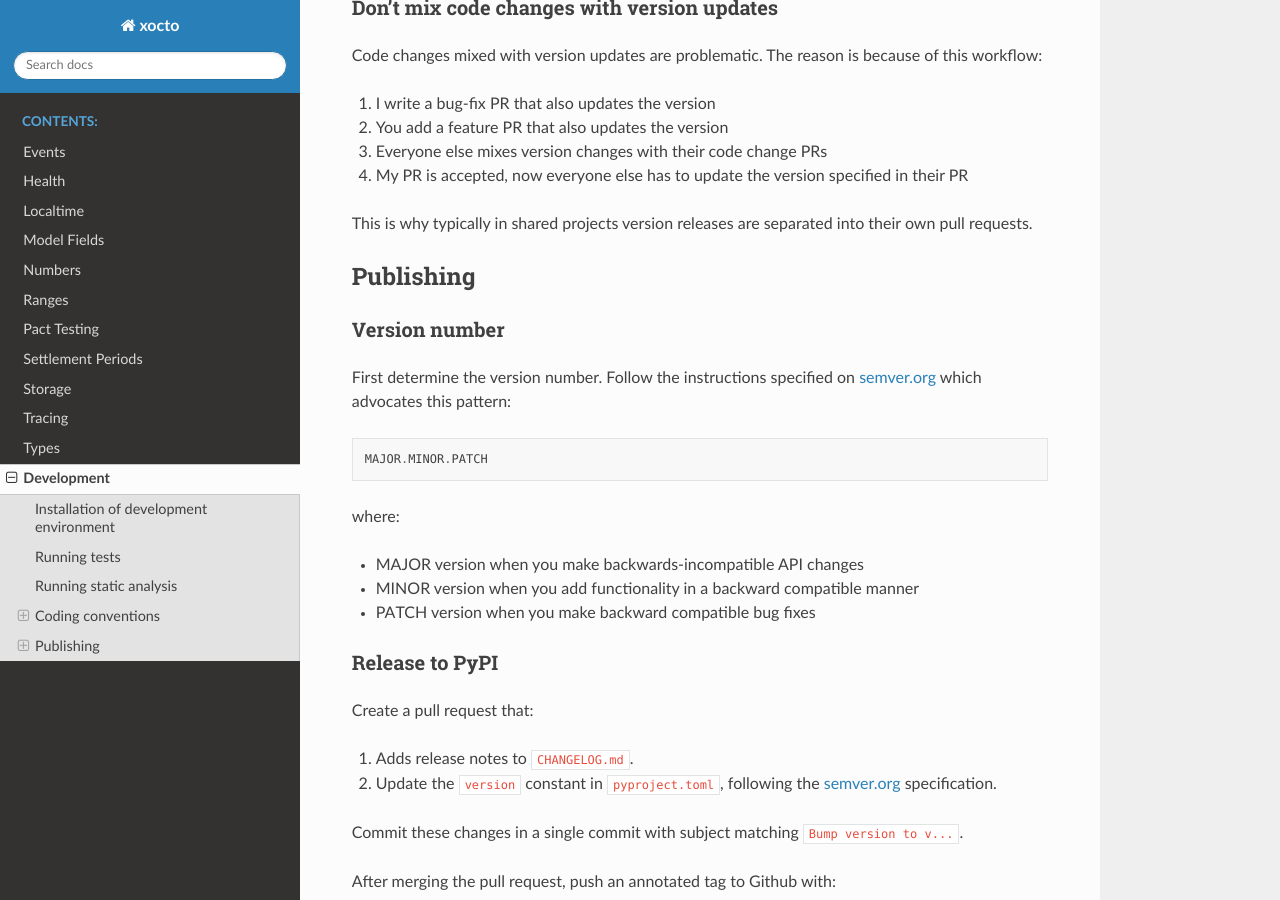
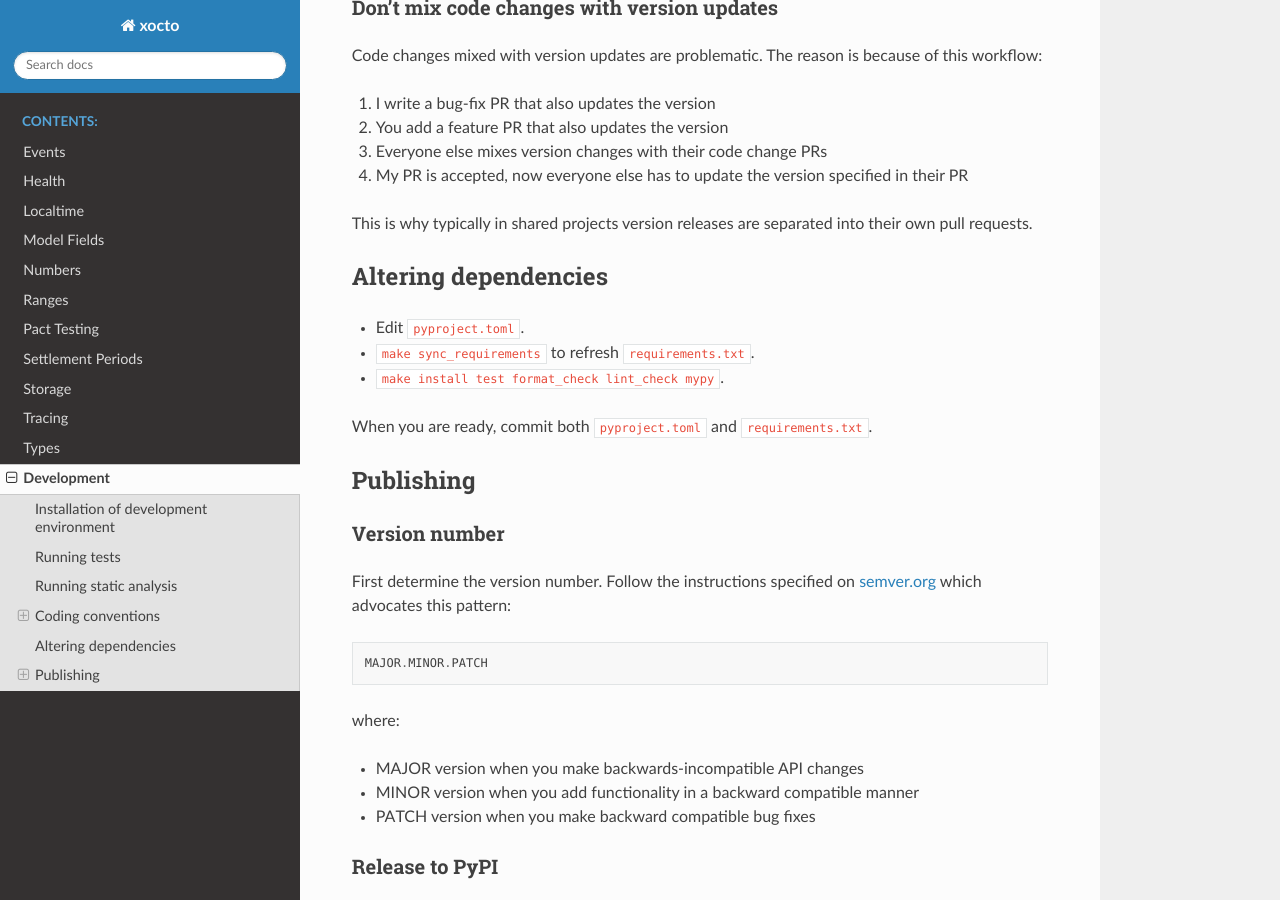
Before and after one commit to octoenergy/xocto, a Sphinx documentation site: the page built from docs/xocto/development.md, in a window 1280 px wide and 900 px high, scrolled down 865 px. Built offline with Sphinx 7.4.7 and the Read the Docs theme 2.0.0, drawn with Linux system fonts in a browser that asks for light colours.

Commit message:
Use uv for managing pinned dev dependencies
Prior to this change, development virtual environments were
provisioned with `pip` (a relatively slow tool) with dependency
versions solved dynamically using spec in 'pyproject.toml' (making each
build something of a lottery).

This change replaces `pip` with the far faster `uv` [^1], and uses
pinned versions of dependencies in 'requirements.txt' (making
environments reproducible).

[^1]: https://github.com/astral-sh/uv

```diff
--- a/docs/xocto/development.md
+++ b/docs/xocto/development.md
@@ -45,6 +45,15 @@ of this workflow:
 
 This is why typically in shared projects version releases are separated into
 their own pull requests.
+
+## Altering dependencies
+
+* Edit `pyproject.toml`.
+* `make sync_requirements` to refresh `requirements.txt`.
+* `make install test format_check lint_check mypy`.
+
+When you are ready, commit both `pyproject.toml` and
+`requirements.txt`.
 
 ## Publishing
 
```
Also changed, not shown: requirements.txt (added, +300 -0 lines), 1 other file.
